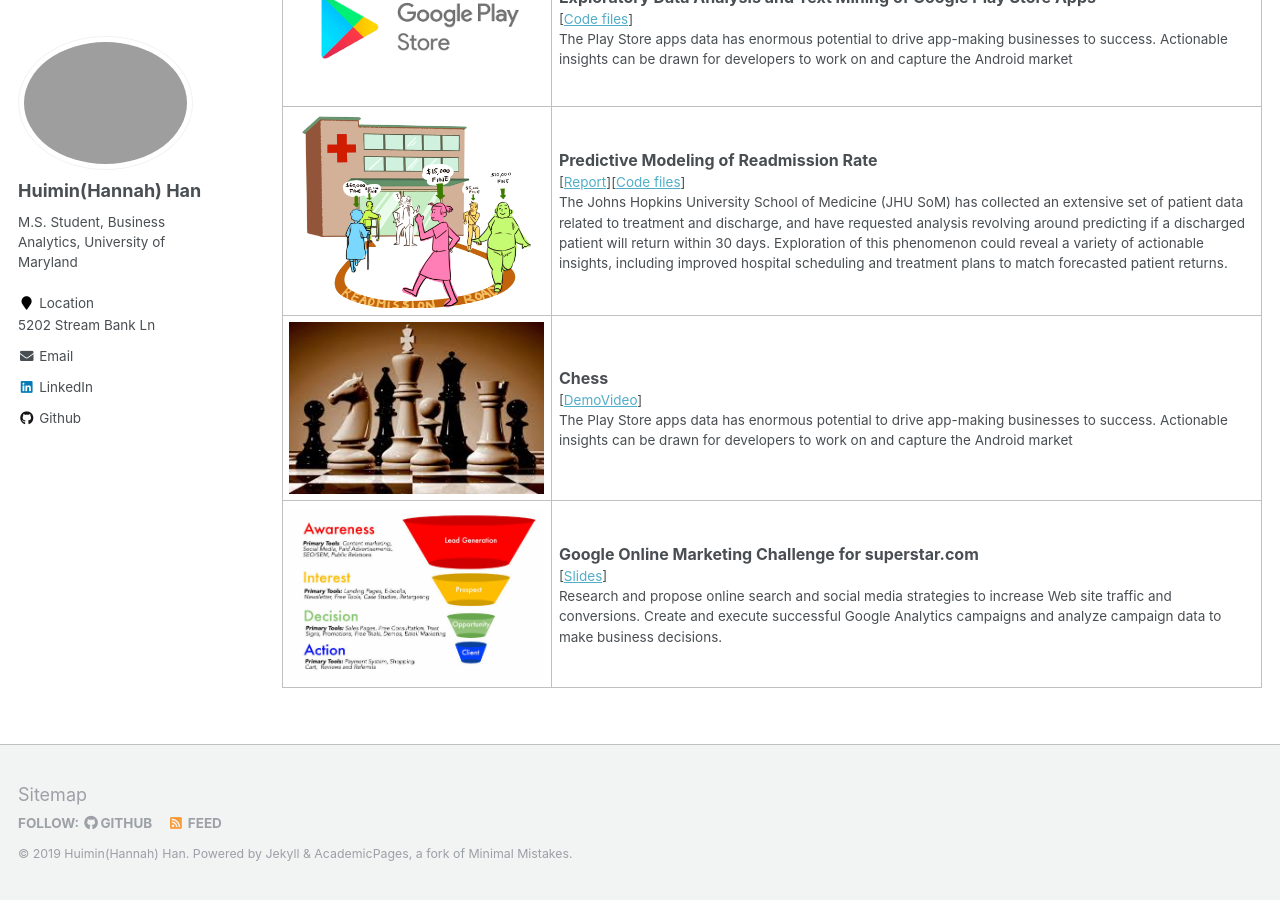
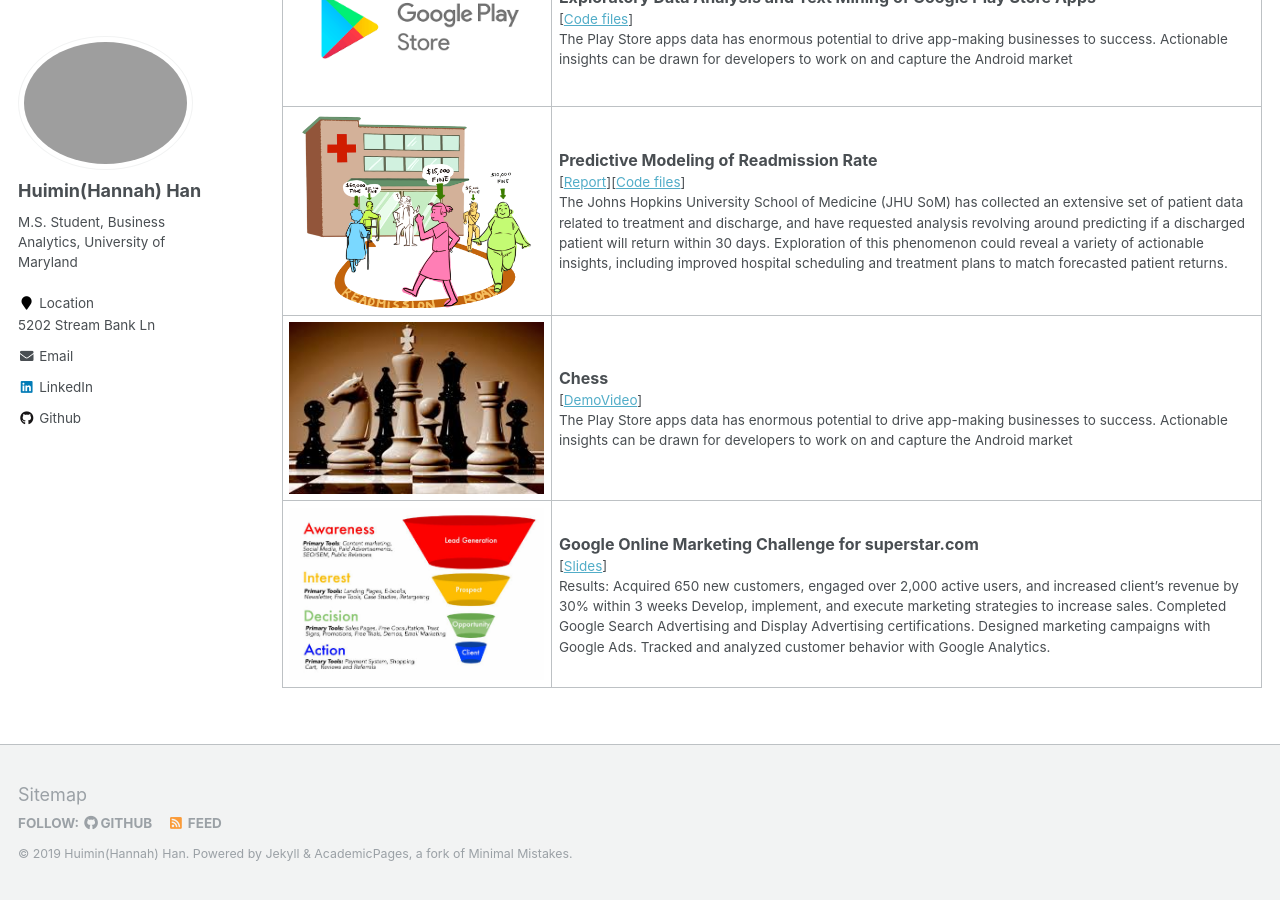
Before and after one commit to HannahHan3/HannahHan3.github.io, a Jekyll site: the page built from _pages/projects.html, in a window 1280 px wide and 900 px high, scrolled down 593 px. Built offline with Jekyll 4.4.1, drawn with Linux system fonts in a browser that asks for light colours.

Commit message:
Update projects.html

```diff
--- a/_pages/projects.html
+++ b/_pages/projects.html
@@ -76,8 +76,9 @@
     </td>
     <td style="width:474px;height:159px"><font size="3"><b>Google Online Marketing Challenge for superstar.com</b></font><br />
       [<a href="https://github.com/HannahHan3/hannahhan3.github.io/blob/master/files/GoogleAdsCampaign.pptx" target="_blank">Slides</a>]
-      <br />Research and propose online search and social media strategies to increase Web site traffic and conversions. Create and execute successful Google Analytics
-campaigns and analyze campaign data to make business decisions.
+      <br />Results: Acquired 650 new customers, engaged over 2,000 active users, and increased client’s revenue by 30% within 3 weeks
+Develop, implement, and execute marketing strategies to increase sales. Completed Google Search Advertising and Display Advertising certifications.
+       Designed marketing campaigns with Google Ads. Tracked and analyzed customer behavior with Google Analytics.
     </td>
    </tr>
 </table>
```
